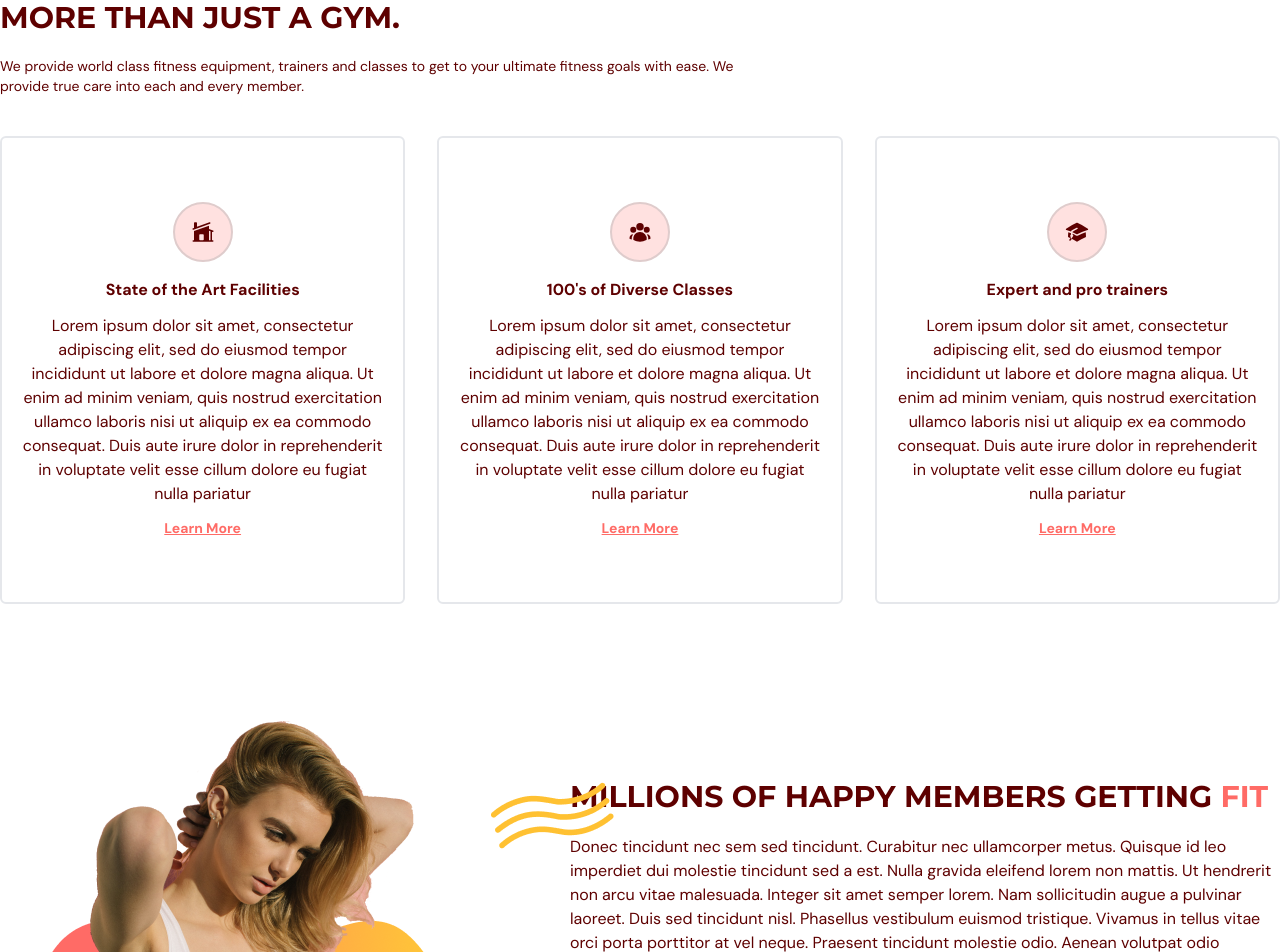
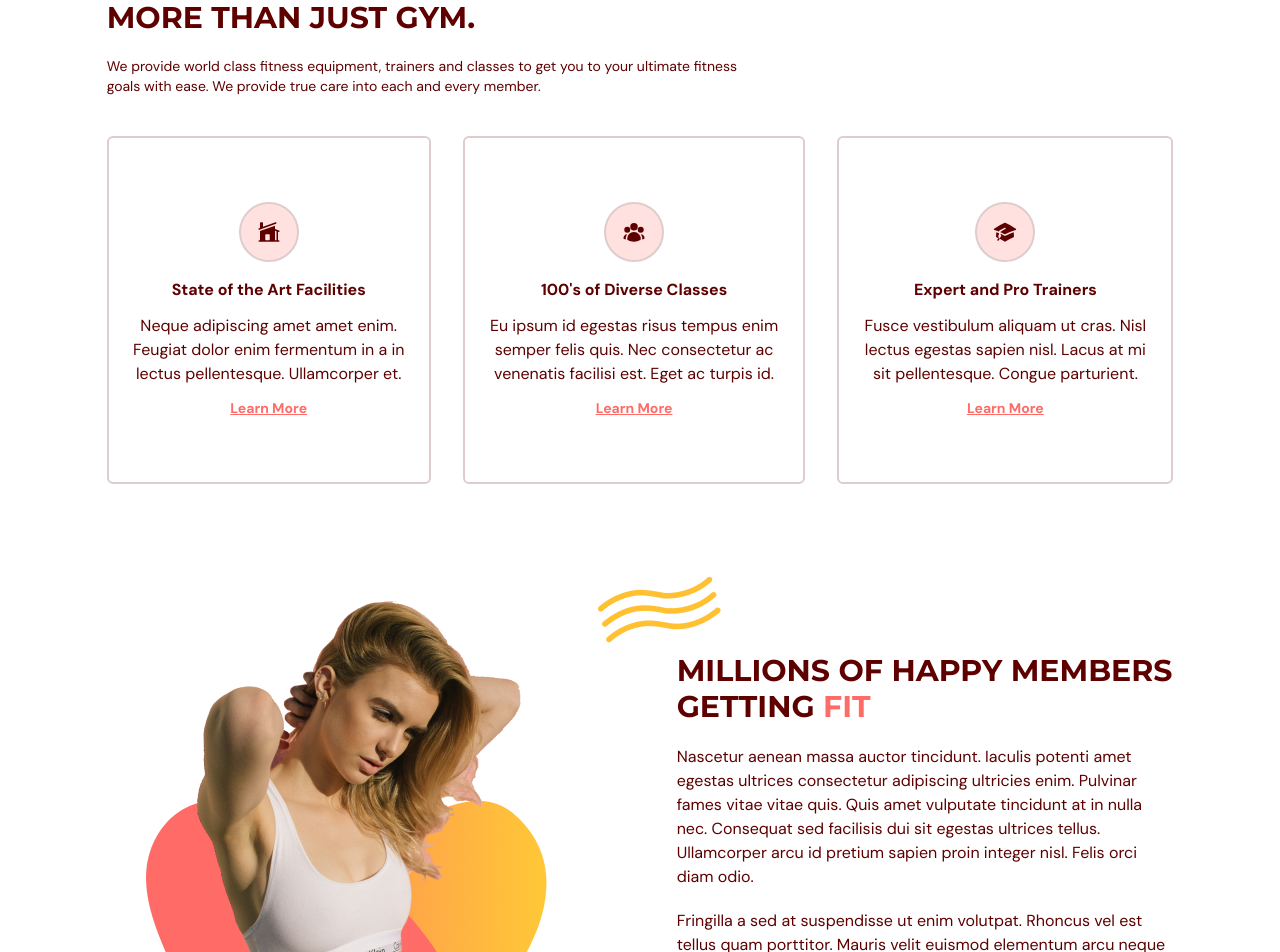
Before and after one commit to maciekpastuszak/gym-typescript, a React (Vite) app: page / in a window 1280 px wide. Shown: the part 900-1852 px from the top of the page. Built offline with nearby package versions, Linux system fonts and the light colour scheme.

Commit message:
bugfixes in Benefits

```diff
--- a/src/scenes/benefits/Benefit.tsx
+++ b/src/scenes/benefits/Benefit.tsx
@@ -1,23 +1,24 @@
-import { SelectedPage } from '@/shared/types';
-import { motion } from 'framer-motion';
-import AnchorLink from 'react-anchor-link-smooth-scroll';
+import { SelectedPage } from "@/shared/types";
+import { motion } from "framer-motion";
+import AnchorLink from "react-anchor-link-smooth-scroll";
 
 const childVariant = {
   hidden: { opacity: 0, scale: 0.9 },
-    visible: { opacity: 1, scale: 1 }
-}
+  visible: { opacity: 1, scale: 1 },
+};
+
 type Props = {
   icon: JSX.Element;
   title: string;
   description: string;
   setSelectedPage: (value: SelectedPage) => void;
-}
+};
 
 const Benefit = ({ icon, title, description, setSelectedPage }: Props) => {
   return (
     <motion.div
-    className="mt-5 rounded-md border-2 border-gray-10 px-5 py-16 text-center"
       variants={childVariant}
+      className="mt-5 rounded-md border-2 border-gray-100 px-5 py-16 text-center"
     >
       <div className="mb-4 flex justify-center">
         <div className="rounded-full border-2 border-gray-100 bg-primary-100 p-4">
@@ -30,11 +31,12 @@ const Benefit = ({ icon, title, description, setSelectedPage }: Props) => {
       <AnchorLink
         className="text-sm font-bold text-primary-500 underline hover:text-secondary-500"
         onClick={() => setSelectedPage(SelectedPage.ContactUs)}
-            href={`#${SelectedPage.ContactUs}`}>
+        href={`#${SelectedPage.ContactUs}`}
+      >
         <p>Learn More</p>
       </AnchorLink>
     </motion.div>
-  )
-}
+  );
+};
 
-export default Benefit
+export default Benefit;
--- a/src/scenes/benefits/index.tsx
+++ b/src/scenes/benefits/index.tsx
@@ -1,7 +1,11 @@
 import ActionButton from "@/shared/ActionButton";
 import HText from "@/shared/HText";
 import { BenefitType, SelectedPage } from "@/shared/types";
-import { HomeModernIcon, UserGroupIcon, AcademicCapIcon } from "@heroicons/react/24/solid";
+import {
+  HomeModernIcon,
+  UserGroupIcon,
+  AcademicCapIcon,
+} from "@heroicons/react/24/solid";
 import { motion } from "framer-motion";
 import BenefitsPageGraphic from "@/assets/BenefitsPageGraphic.png";
 import Benefit from "./Benefit";
@@ -11,39 +15,36 @@ const benefits: Array<BenefitType> = [
     icon: <HomeModernIcon className="h-6 w-6" />,
     title: "State of the Art Facilities",
     description:
-        "Lorem ipsum dolor sit amet, consectetur adipiscing elit, sed do eiusmod tempor incididunt ut labore et dolore magna aliqua. Ut enim ad minim veniam, quis nostrud exercitation ullamco laboris nisi ut aliquip ex ea commodo consequat. Duis aute irure dolor in reprehenderit in voluptate velit esse cillum dolore eu fugiat nulla pariatur"
+      "Neque adipiscing amet amet enim. Feugiat dolor enim fermentum in a in lectus pellentesque. Ullamcorper et.",
   },
   {
     icon: <UserGroupIcon className="h-6 w-6" />,
     title: "100's of Diverse Classes",
     description:
-        "Lorem ipsum dolor sit amet, consectetur adipiscing elit, sed do eiusmod tempor incididunt ut labore et dolore magna aliqua. Ut enim ad minim veniam, quis nostrud exercitation ullamco laboris nisi ut aliquip ex ea commodo consequat. Duis aute irure dolor in reprehenderit in voluptate velit esse cillum dolore eu fugiat nulla pariatur"
+      "Eu ipsum id egestas risus tempus enim semper felis quis. Nec consectetur ac venenatis facilisi est. Eget ac turpis id.",
   },
   {
     icon: <AcademicCapIcon className="h-6 w-6" />,
-        title: "Expert and pro trainers",
+    title: "Expert and Pro Trainers",
     description:
-        "Lorem ipsum dolor sit amet, consectetur adipiscing elit, sed do eiusmod tempor incididunt ut labore et dolore magna aliqua. Ut enim ad minim veniam, quis nostrud exercitation ullamco laboris nisi ut aliquip ex ea commodo consequat. Duis aute irure dolor in reprehenderit in voluptate velit esse cillum dolore eu fugiat nulla pariatur"
-    }
+      "Fusce vestibulum aliquam ut cras. Nisl lectus egestas sapien nisl. Lacus at mi sit pellentesque. Congue parturient.",
+  },
 ];
 
 const container = {
   hidden: {},
   visible: {
-        transition: { staggerChildren: 0.2 }
-    }
-}
+    transition: { staggerChildren: 0.2 },
+  },
+};
 
 type Props = {
   setSelectedPage: (value: SelectedPage) => void;
-}
+};
 
-const Benefits = ({setSelectedPage}: Props) => {
+const Benefits = ({ setSelectedPage }: Props) => {
   return (
-    <section
-    id="benefits"
-    className="mx-auto min-h-full 2-5/6 py-20"
-    >
+    <section id="benefits" className="mx-auto min-h-full w-5/6 py-20">
       <motion.div
         onViewportEnter={() => setSelectedPage(SelectedPage.Benefits)}
       >
@@ -52,18 +53,24 @@ const Benefits = ({setSelectedPage}: Props) => {
           className="md:my-5 md:w-3/5"
           initial="hidden"
           whileInView="visible"
-        viewport={{ once: true, amount: 0.5}}
-        transition={{ duration: 0.5}}
+          viewport={{ once: true, amount: 0.5 }}
+          transition={{ duration: 0.5 }}
           variants={{
             hidden: { opacity: 0, x: -50 },
-            visible: { opacity: 1, x: 0},
-        }}>
-            <HText>MORE THAN JUST A GYM.</HText>
-            <p className="my-5 text-sm">We provide world class fitness equipment, trainers and classes to get to your ultimate fitness goals with ease. We provide true care into each and every member.</p>
+            visible: { opacity: 1, x: 0 },
+          }}
+        >
+          <HText>MORE THAN JUST GYM.</HText>
+          <p className="my-5 text-sm">
+            We provide world class fitness equipment, trainers and classes to
+            get you to your ultimate fitness goals with ease. We provide true
+            care into each and every member.
+          </p>
         </motion.div>
+
         {/* BENEFITS */}
         <motion.div
-        className="md:flex items-center justify-between gap-8 mt-5"
+          className="mt-5 items-center justify-between gap-8 md:flex"
           initial="hidden"
           whileInView="visible"
           viewport={{ once: true, amount: 0.5 }}
@@ -85,44 +92,63 @@ const Benefits = ({setSelectedPage}: Props) => {
           {/* GRAPHIC */}
           <img
             className="mx-auto"
-            src={BenefitsPageGraphic} alt="benefits-page-graphic" />
+            alt="benefits-page-graphic"
+            src={BenefitsPageGraphic}
+          />
+
           {/* DESCRIPTION */}
           <div>
             {/* TITLE */}
             <div className="relative">
-                    <div className="before:absolute before:-20-20 before:-left-20 before:z-[1] before:content-abstractwaves">
+              <div className="before:absolute before:-top-20 before:-left-20 before:z-[1] before:content-abstractwaves">
                 <motion.div
                   initial="hidden"
                   whileInView="visible"
-                        viewport={{ once: true, amount: 0.5}}
-                        transition={{ duration: 0.5}}
+                  viewport={{ once: true, amount: 0.5 }}
+                  transition={{ duration: 0.5 }}
                   variants={{
                     hidden: { opacity: 0, x: 50 },
-                            visible: { opacity: 1, x: 0},
-                        }}>
+                    visible: { opacity: 1, x: 0 },
+                  }}
+                >
                   <HText>
-                                MILLIONS OF HAPPY MEMBERS GETTING {" "}
+                    MILLIONS OF HAPPY MEMBERS GETTING{" "}
                     <span className="text-primary-500">FIT</span>
                   </HText>
                 </motion.div>
               </div>
             </div>
-                {/* DESCRIPTION */}
+
+            {/* DESCRIPT */}
             <motion.div
               initial="hidden"
               whileInView="visible"
-                    viewport={{ once: true, amount: 0.5}}
-                    transition={{ delay: 0.2, duration: 0.5}}
+              viewport={{ once: true, amount: 0.5 }}
+              transition={{ delay: 0.2, duration: 0.5 }}
               variants={{
                 hidden: { opacity: 0, x: 50 },
-                        visible: { opacity: 1, x: 0},
-                    }}>
-                        <p className="my-5">Donec tincidunt nec sem sed tincidunt. Curabitur nec ullamcorper metus. Quisque id leo imperdiet dui molestie tincidunt sed a est. Nulla gravida eleifend lorem non mattis. Ut hendrerit non arcu vitae malesuada. Integer sit amet semper lorem. Nam sollicitudin augue a pulvinar laoreet. Duis sed tincidunt nisl. Phasellus vestibulum euismod tristique. Vivamus in tellus vitae orci porta porttitor at vel neque. Praesent tincidunt molestie odio. Aenean volutpat odio venenatis rutrum feugiat. Donec ullamcorper sem pulvinar massa condimentum scelerisque. Mauris auctor finibus mauris a ornare. Ut a purus ut leo varius blandit. Nullam at vehicula ante</p>
-                        <p className="my-5">Ut eget aliquet magna, at pulvinar ex. Suspendisse malesuada egestas arcu id aliquet. Suspendisse massa nisl, suscipit eu ex vitae, consequat mollis risus. Nullam dui ligula, sollicitudin sit amet elementum nec, sollicitudin ac ipsum. Fusce vitae nunc quis nulla tempor vestibulum sed non nisl.</p>
+                visible: { opacity: 1, x: 0 },
+              }}
+            >
+              <p className="my-5">
+                Nascetur aenean massa auctor tincidunt. Iaculis potenti amet
+                egestas ultrices consectetur adipiscing ultricies enim. Pulvinar
+                fames vitae vitae quis. Quis amet vulputate tincidunt at in
+                nulla nec. Consequat sed facilisis dui sit egestas ultrices
+                tellus. Ullamcorper arcu id pretium sapien proin integer nisl.
+                Felis orci diam odio.
+              </p>
+              <p className="mb-5">
+                Fringilla a sed at suspendisse ut enim volutpat. Rhoncus vel est
+                tellus quam porttitor. Mauris velit euismod elementum arcu neque
+                facilisi. Amet semper tortor facilisis metus nibh. Rhoncus sit
+                enim mattis odio in risus nunc.
+              </p>
             </motion.div>
+
             {/* BUTTON */}
             <div className="relative mt-16">
-                    <div className="before:absolute before:-bottom-20 before:right-40 before:z-[-1] before:content-sparkles ">
+              <div className="before:absolute before:-bottom-20 before:right-40 before:z-[-1] before:content-sparkles">
                 <ActionButton setSelectedPage={setSelectedPage}>
                   Join Now
                 </ActionButton>
@@ -132,7 +158,7 @@ const Benefits = ({setSelectedPage}: Props) => {
         </div>
       </motion.div>
     </section>
-  )
-}
+  );
+};
 
-export default Benefits
+export default Benefits;
```
Also changed, not shown: src/index.css (+6 -5 lines). Lines whose indentation alone changed are shown as unchanged.
